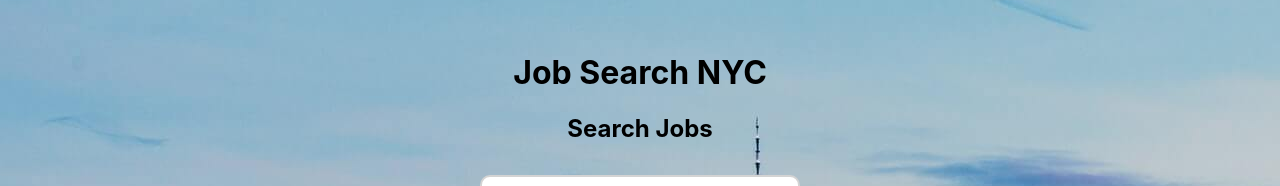
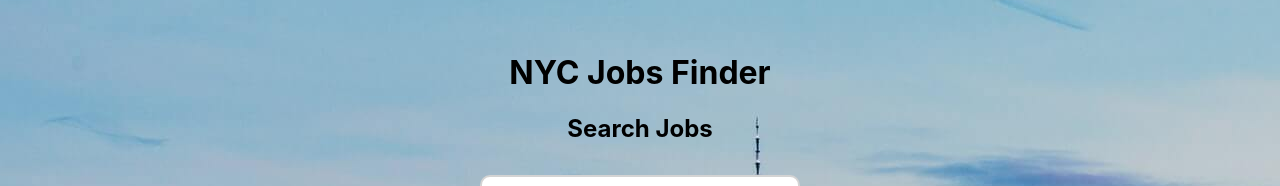
Before and after one commit to cisc-4800-group-6/nyc-jobs-finder, a React (Create React App) app: page / in a window 1280 px wide. Shown: the top 186 px of the page. Built offline with nearby package versions, Linux system fonts and the light colour scheme.

Commit message:
Change name of app

```diff
--- a/public/index.html
+++ b/public/index.html
@@ -23,7 +23,7 @@
       work correctly both with client-side routing and a non-root public URL.
       Learn how to configure a non-root public URL by running `npm run build`.
     -->
-    <title>Job Search NYC</title>
+    <title>NYC Jobs Finder</title>
   </head>
   <body>
     <noscript>You need to enable JavaScript to run this app.</noscript>
--- a/src/views/Home/Home.jsx
+++ b/src/views/Home/Home.jsx
@@ -9,7 +9,7 @@ const Home = () => {
 
   return (
     <div className="Home">
-      <h1>Job Search NYC</h1>
+      <h1>NYC Jobs Finder</h1>
       <div>
         <h2>Search Jobs</h2>
         <div>
--- a/src/views/Jobs/Jobs.jsx
+++ b/src/views/Jobs/Jobs.jsx
@@ -4,13 +4,9 @@ import FloatingBack from "../../components/FloatingBack/FloatingBack";
 import { API_URL } from "../../index";
 
 const Jobs = () => {
-  const [jobs, setJobs] = useState([]);
   const [isLoading, setIsLoading] = useState(true);
   const [hasErrored, setHasErrored] = useState(false);
   const [errorMessage, setErrorMessage] = useState("");
-
-  // Component State
-
   const [jobsComponents] = useState([]);
 
   // Get featured jobs from the server when the page loads
```
